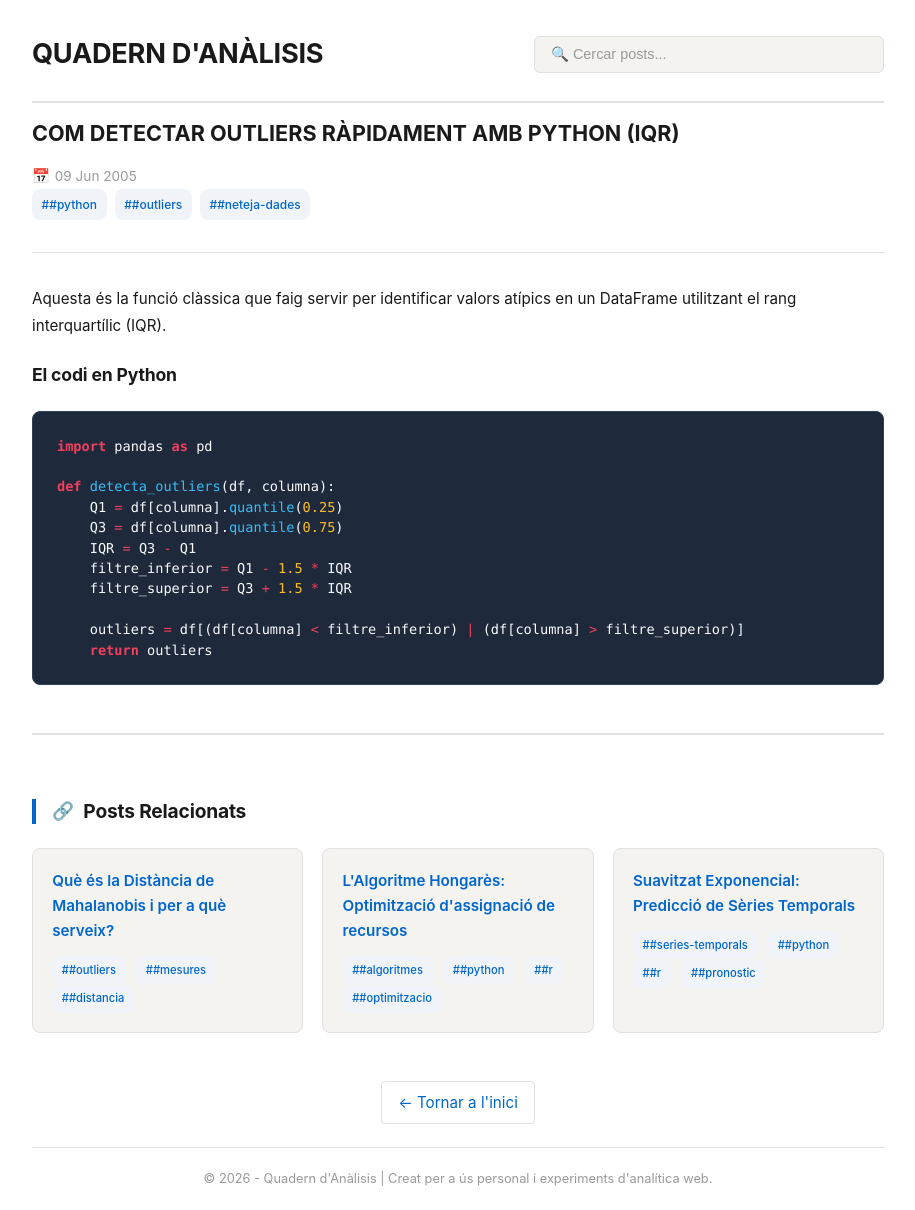
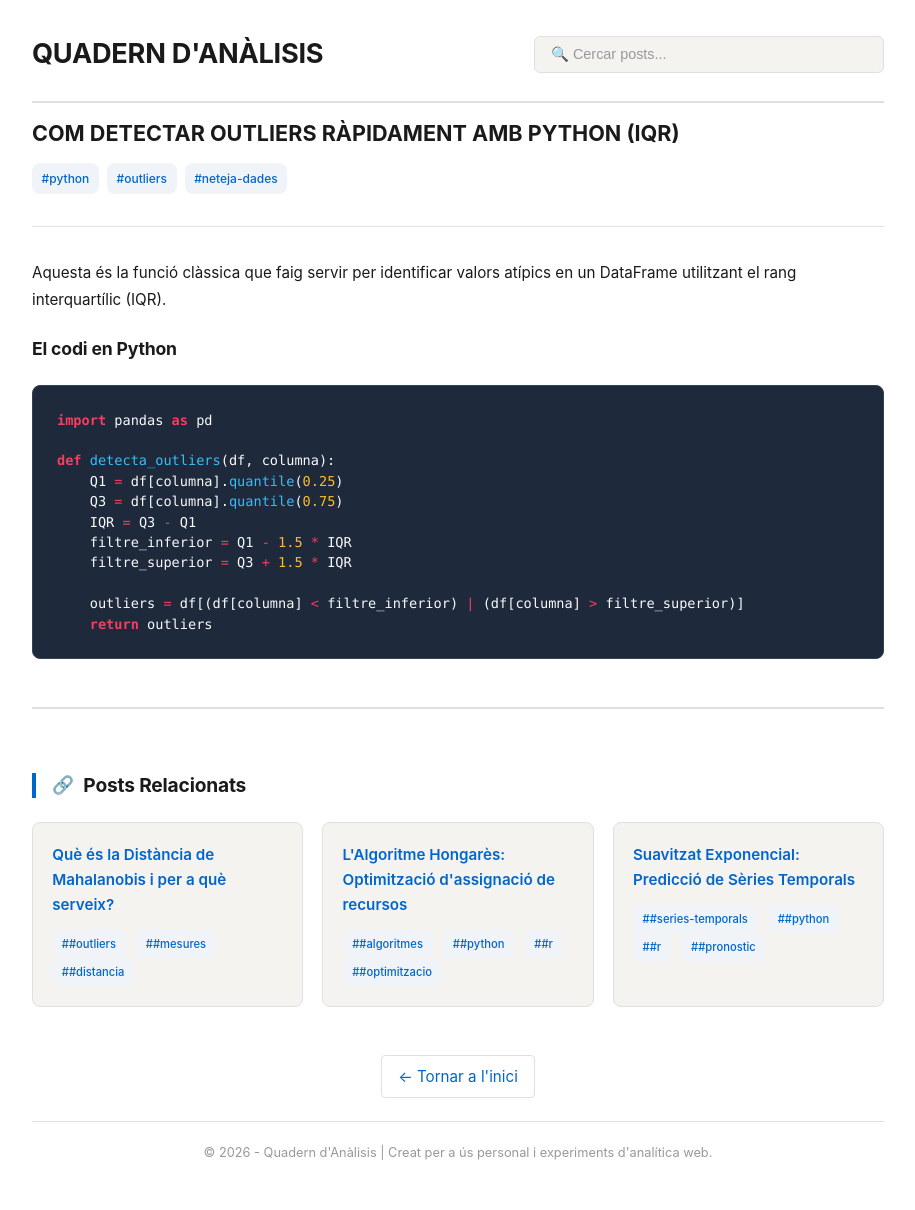
Before and after one commit to alberthr/alberthr.github.io, a Jekyll site: the page built from _posts/2005-06-09-outliers-iqr.md, in a window 1280 px wide. Shown: the whole page, without its empty margins (182-1097 px from the left). Built offline with Jekyll 4.4.1, drawn with Linux system fonts in a browser that asks for light colours; after the commit the page ends 1184 px from its top, so only the background shows below that.

Commit message:
Update post.html

```diff
--- a/_layouts/post.html
+++ b/_layouts/post.html
@@ -4,13 +4,13 @@ layout: default
 <article class="post-content">
   <h1>{{ page.title }}</h1>
 
-  <div class="post-meta">
-    <span class="post-date">{{ page.date | date: "%d %b %Y" }}</span>
-  </div>
+  <!--div class="post-meta"-->
+    <!--span class="post-date">{{ page.date | date: "%d %b %Y" }}</span-->
+  <!--/div-->
 
   <div class="post-tags">
     {% for tag in page.tags %}
-      <span class="tag-sm">#{{ tag }}</span>
+      <span class="tag-sm">{{ tag }}</span>
     {% endfor %}
   </div>
 
```
